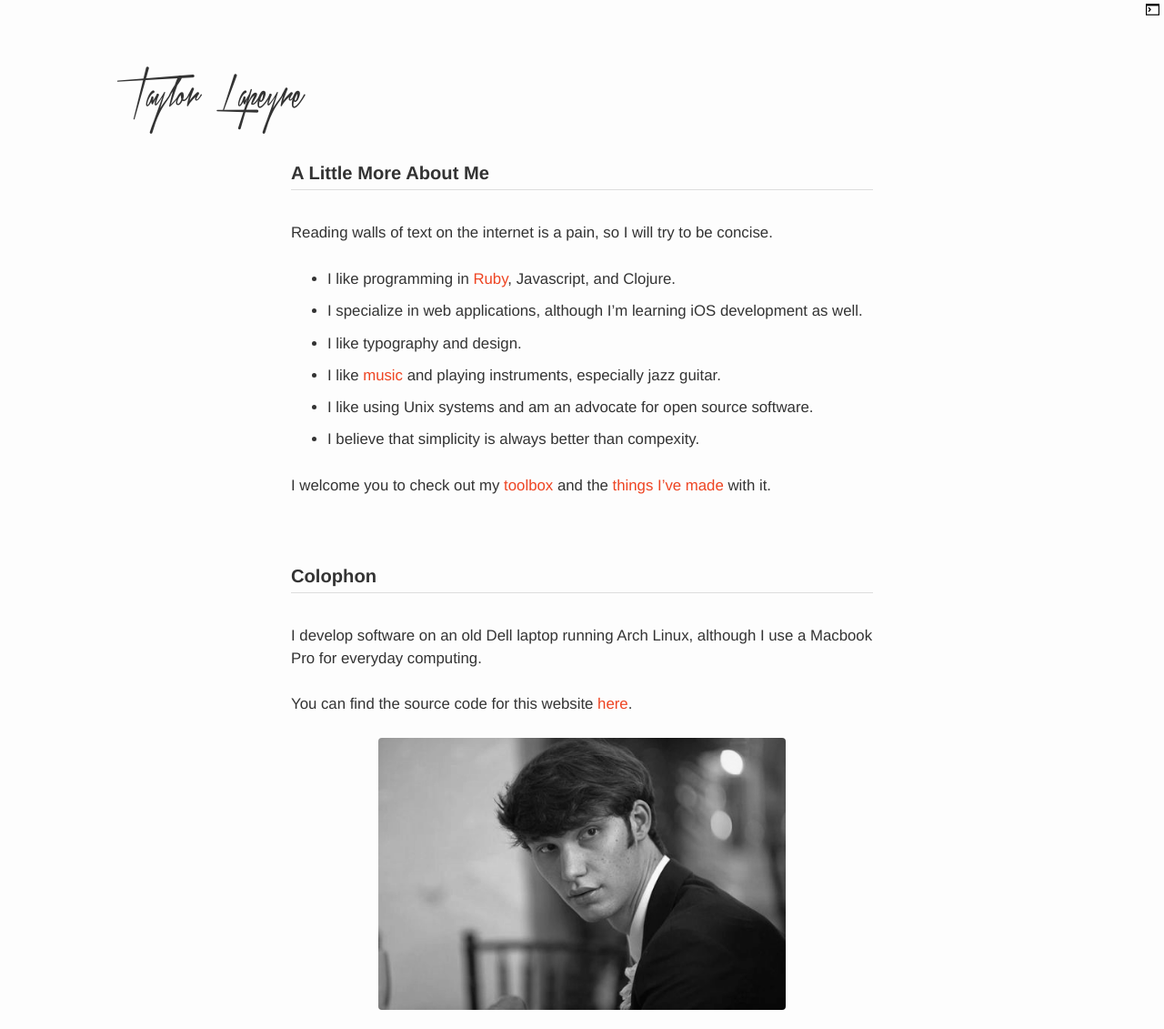
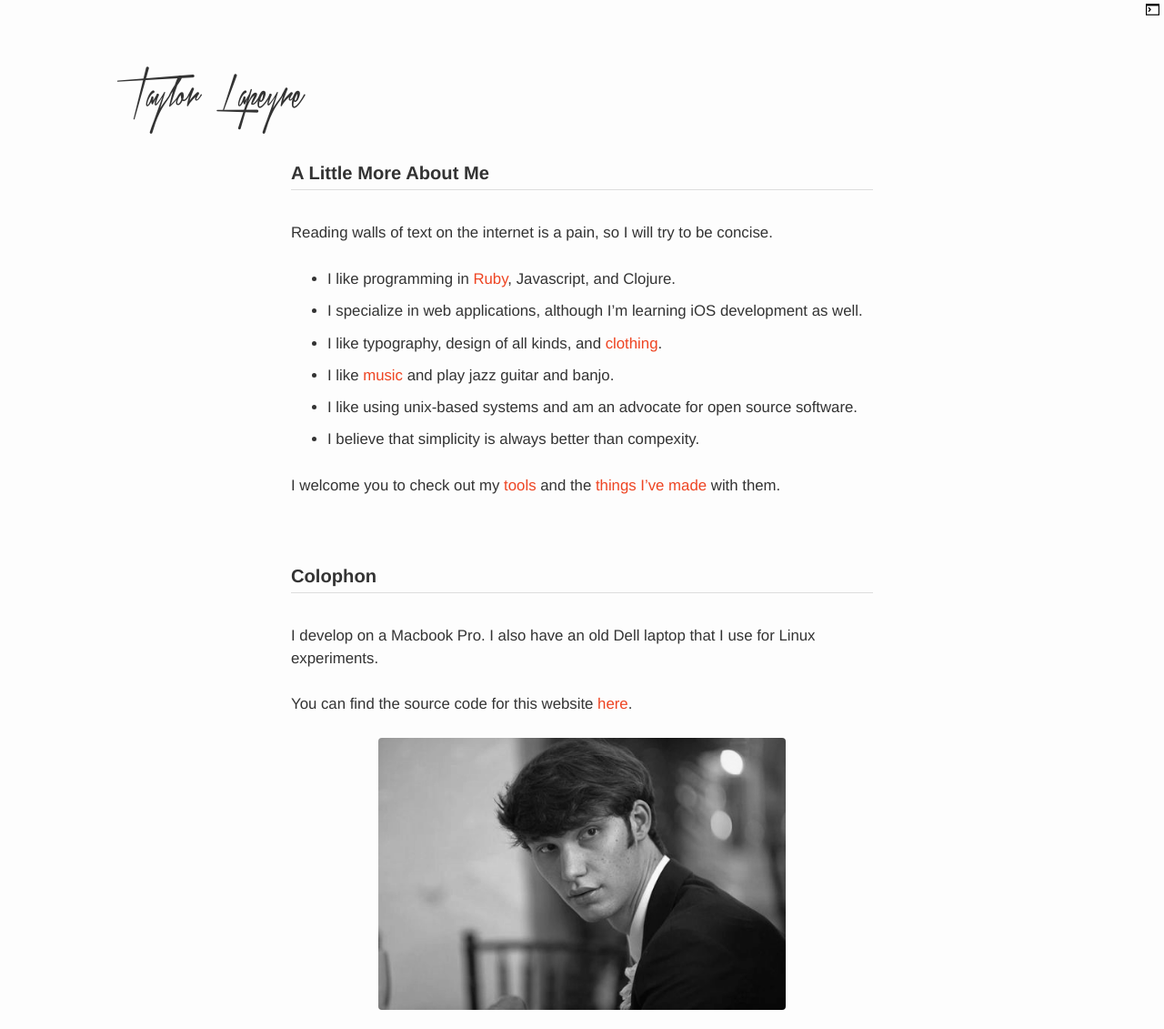
Before and after one commit to taylorlapeyre/taylorlapeyre.github.io, a Jekyll site: the page built from about.md, in a window 1280 px wide. Shown: the whole page at 91% size. Built offline with Jekyll 4.4.1, drawn with Linux system fonts in a browser that asks for light colours; nearby versions of some CDN libraries; some web fonts are replaced.

Commit message:
Update about page

```diff
--- a/about.md
+++ b/about.md
@@ -9,26 +9,26 @@ Reading walls of text on the internet is a pain, so I will try to be concise.
 
 * I like programming in [Ruby][1], Javascript, and Clojure.
 * I specialize in web applications, although I'm learning iOS development as well.
-* I like typography and design.
-* I like [music][3] and playing instruments, especially jazz guitar.
-* I like using Unix systems and am an advocate for open source software.
+* I like typography, design of all kinds, and [clothing][2].
+* I like [music][3] and play jazz guitar and banjo.
+* I like using unix-based systems and am an advocate for open source software.
 * I believe that simplicity is always better than compexity.
 
-I welcome you to check out my [toolbox][4] and the [things I've made][5] with it.
+I welcome you to check out my [tools][4] and the [things I've made][5] with them.
 
 <br>
 
 ### Colophon ###
 
-I develop software on an old Dell laptop running Arch Linux, although I use a Macbook Pro for everyday computing.
+I develop on a Macbook Pro. I also have an old Dell laptop that I use for Linux experiments.
 
 You can find the source code for this website [here][6].
 
 ![Profile](/images/profile.png)
 
-[1]: /2012/09/why-ruby/
-[2]: /2013/01/jumping-in/
+[1]: https://medium.com/the-way-of-ruby/15a9dfd2d5e7
+[2]: http://basicwardrobe.info
 [3]: http://www.last.fm/user/taylorlapeyre
-[4]: https://github.com/taylorlapeyre/dotfiles
+[4]: https://github.com/taylorlapeyre/.files
 [5]: https://github.com/taylorlapeyre?tab=repositories
 [6]: https://github.com/taylorlapeyre/taylorlapeyre.github.io
```
